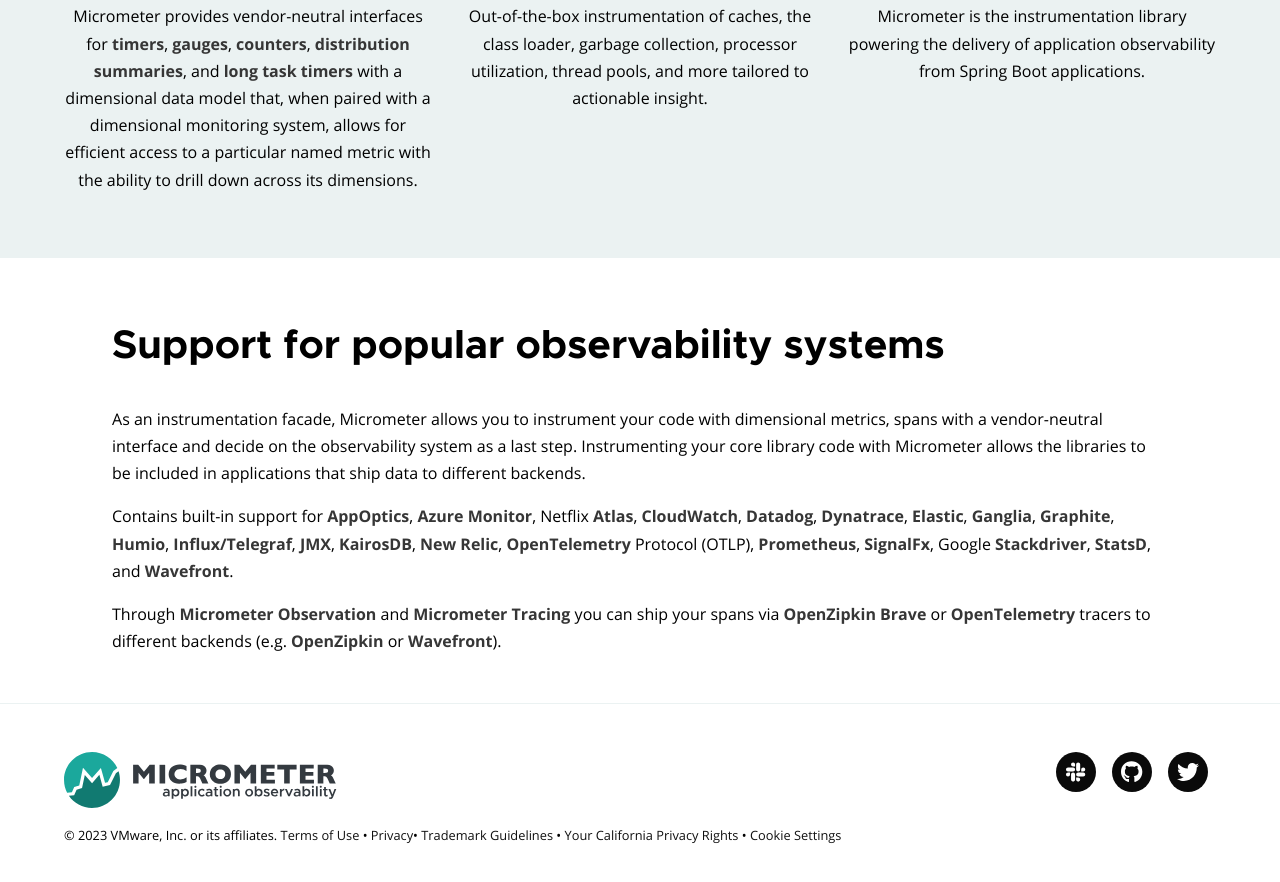
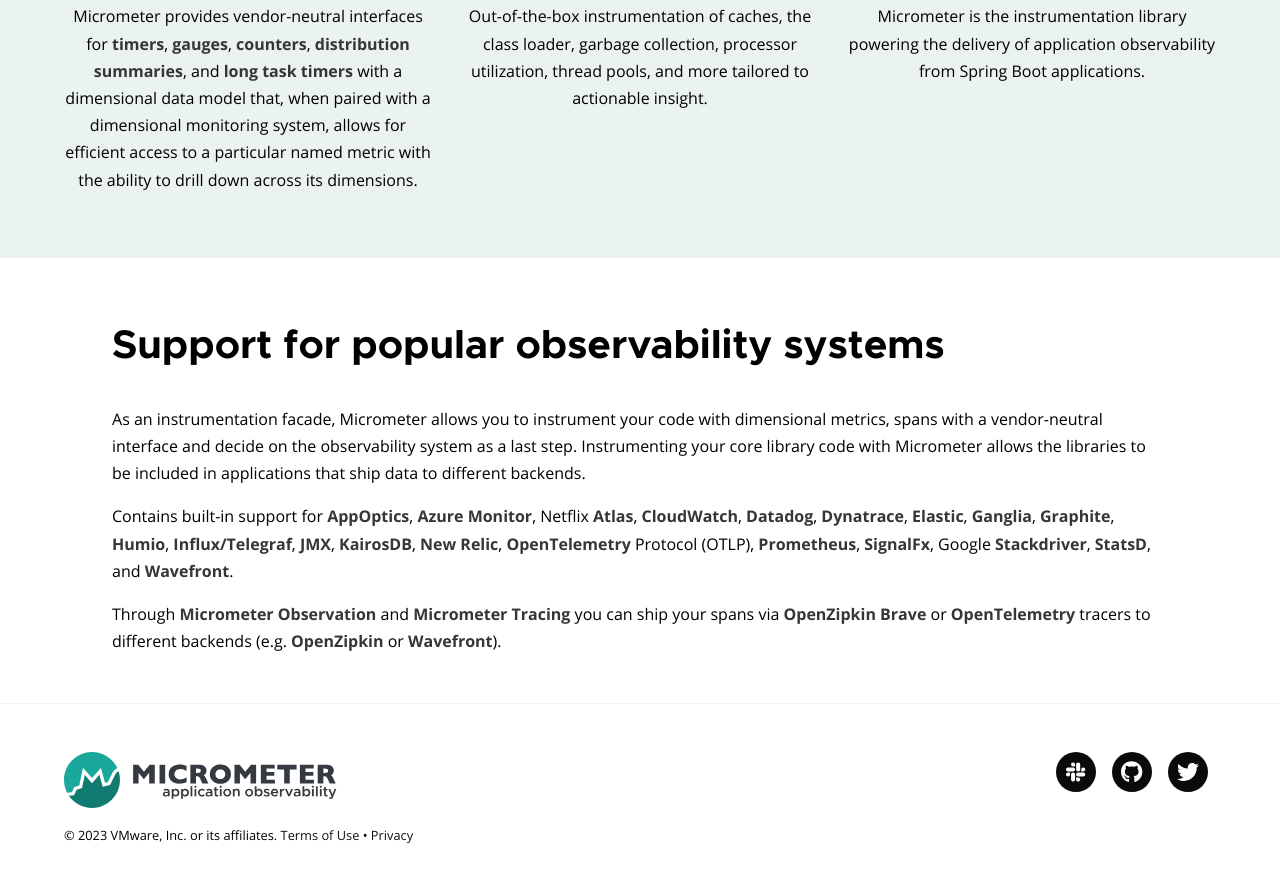
Before and after one commit to micrometer-metrics/micrometer-website, a Gatsby site: page / in a window 1280 px wide. Shown: the part 846-1728 px from the top of the page. Built offline with nearby package versions, Linux system fonts and the light colour scheme; Gatsby itself is replaced by a stand-in of ours.

Commit message:
Update footer

```diff
--- a/src/components/layout/Footer.tsx
+++ b/src/components/layout/Footer.tsx
@@ -38,21 +38,6 @@ const Footer = ({ hideNewsletter }: Props) => {
                   >
                     Privacy
                   </a>
-                  •{" "}
-                  <Link className="footer-link" to={"/trademarks"}>
-                    Trademark Guidelines
-                  </Link>{" "}
-                  •{" "}
-                  <a
-                    className="footer-link"
-                    href="https://www.vmware.com/help/privacy/california-privacy-rights.html"
-                  >
-                    Your California Privacy Rights
-                  </a>{" "}
-                  •{" "}
-                  <a className="ot-sdk-show-settings footer-link">
-                    Cookie Settings
-                  </a>
                 </p>
               </div>
               <div className="social-links column is-2">
```
